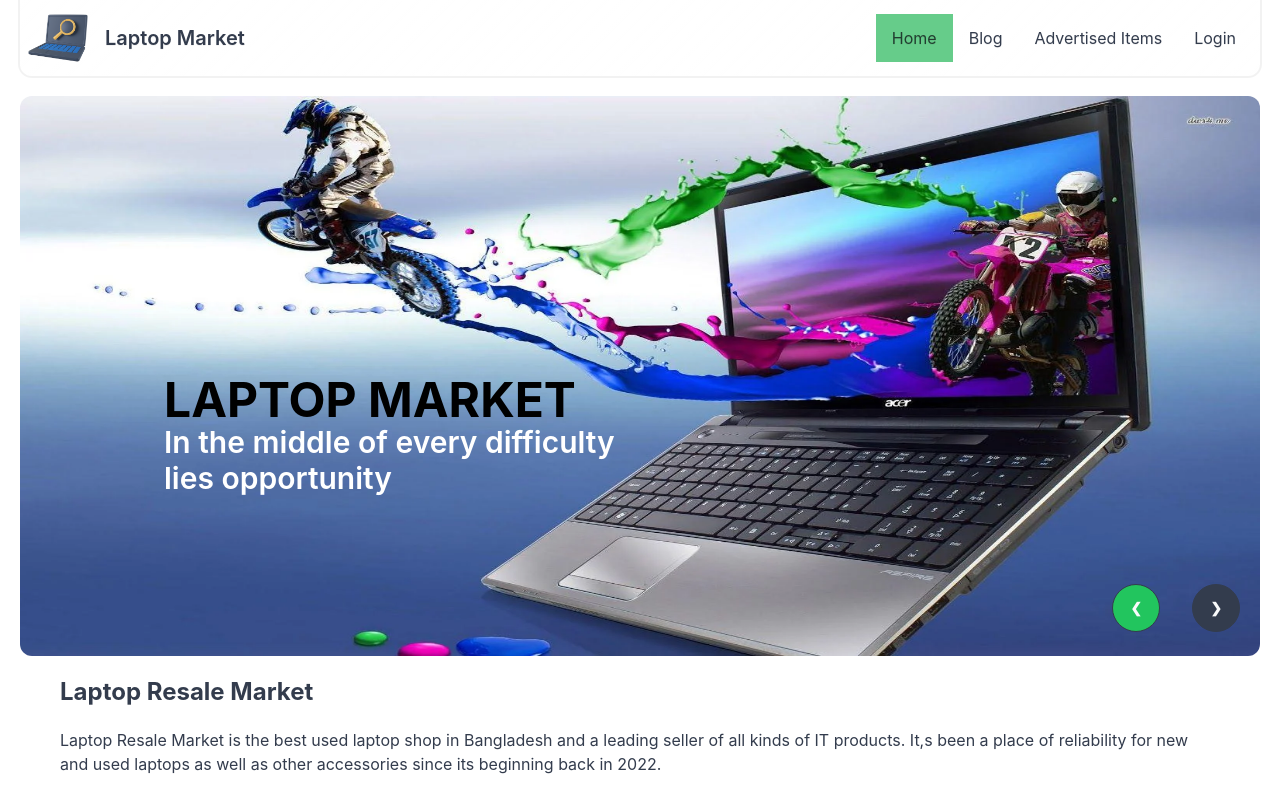
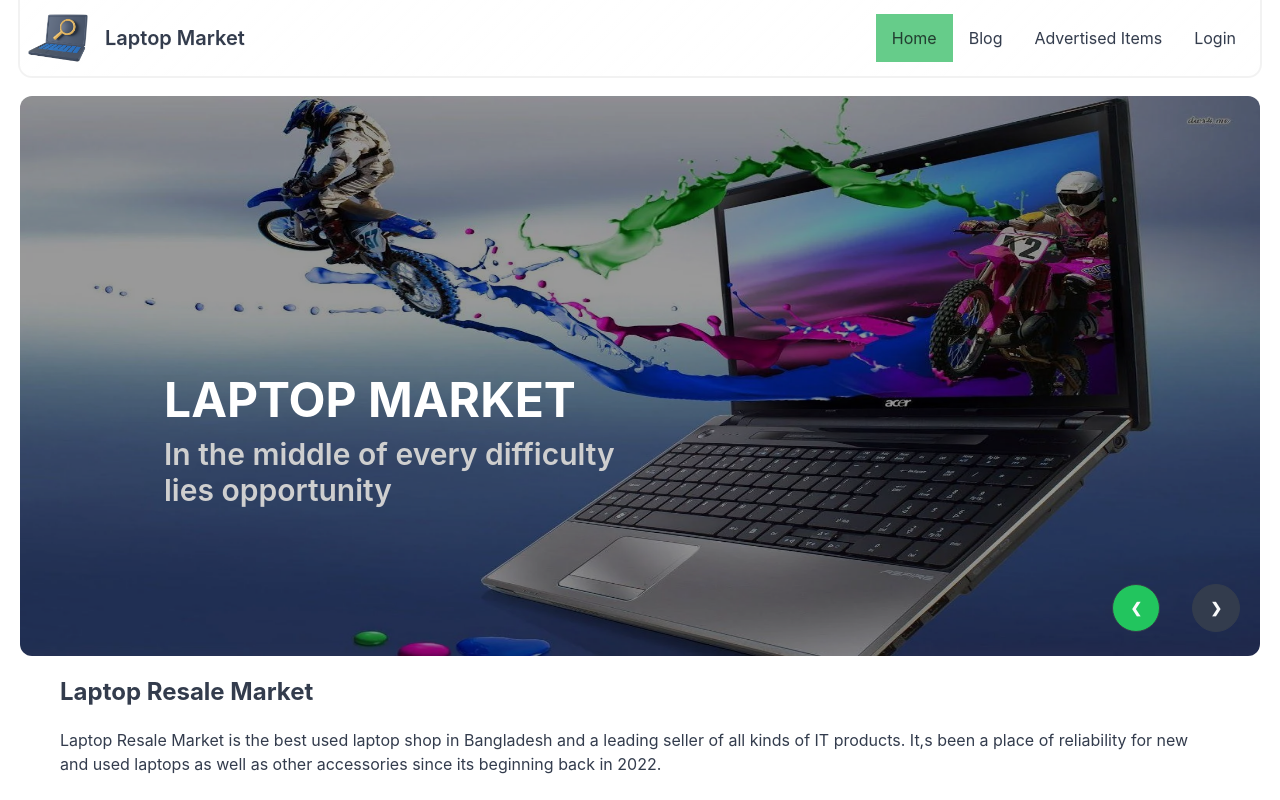
Before and after one commit to Mosharaf12/laptop-resale-client-12, a React (Create React App) app: page / in a window 1280 px wide. Shown: the top 800 px of the page. Built offline with nearby package versions, Linux system fonts and the light colour scheme; no server answers.

Commit message:
added the more function

```diff
--- /dev/null
+++ b/src/Pages/Home/Banner/Banner.css
@@ -0,0 +1,3 @@
+.bannerimg{
+    filter: brightness(60%);
+}
--- a/src/Pages/Home/Banner/Banner.js
+++ b/src/Pages/Home/Banner/Banner.js
@@ -2,35 +2,46 @@ import React from 'react';
 import banner1 from '../../../assests/images/banner/laptopbanner1.png'
 import banner2 from '../../../assests/images/banner/laptopbanner2.jpg'
 import banner3 from '../../../assests/images/banner/laptopbanner3.jpg'
+import './Banner.css'
 
 const Banner = () => {
     return (
         <div className='pt-24'>
           <div className="carousel w-full h-[560px] rounded-xl ">
   <div id="slide1" className="carousel-item relative w-full">
-    <img src={banner1} alt="" className="w-full" />
+    <img src={banner1} alt="" className="w-full bannerimg" />
     <div className="absolute flex justify-end transform -translate-y-1/2 left-5 right-5 bottom-0">
       <a href="#slide4" className="btn btn-circle bg-green-500 mr-8">❮</a>
       <a href="#slide2" className="btn btn-circle ">❯</a>
     </div>
-      <div className='absolute  left-36 top-1/2'>
-        <h2 className='text-5xl text-black font-bold'>LAPTOP MARKET</h2>
-        <p className='text-3xl text-white font-semibold'>In the middle of every difficulty <br /> lies opportunity</p>
+      <div className='absolute  left-3 md:left-36 top-1/2'>
+        <h2 className='text-5xl text-white font-bold'>LAPTOP MARKET</h2>
+        <p className='text-3xl text-base-300 mt-3 font-semibold'>In the middle of every difficulty <br /> lies opportunity</p>
 
     </div>
   </div>
   <div id="slide2" className="carousel-item relative w-full">
-    <img src={banner2} alt="" className="w-full" />
-    <div className="absolute flex justify-between transform -translate-y-1/2 left-5 right-5 top-1/2">
-      <a href="#slide1" className="btn btn-circle">❮</a>
-      <a href="#slide3" className="btn btn-circle">❯</a>
+    <img src={banner2} alt="" className="w-full bannerimg" />
+    <div className="absolute flex justify-end transform -translate-y-1/2 left-5 right-5 bottom-0">
+      <a href="#slide1" className="btn btn-circle bg-green-500 mr-8">❮</a>
+      <a href="#slide3" className="btn btn-circle ">❯</a>
+    </div>
+      <div className='absolute  left-3 md:left-36 top-1/2'>
+        <h2 className='text-5xl text-white font-bold'>LAPTOP MARKET</h2>
+        <p className='text-3xl text-white mt-3 font-semibold'>In the middle of every difficulty <br /> lies opportunity</p>
+
     </div>
   </div>
   <div id="slide3" className="carousel-item relative w-full">
-    <img src={banner3} alt="" className="w-full" />
-    <div className="absolute flex justify-between transform -translate-y-1/2 left-5 right-5 top-1/2">
-      <a href="#slide2" className="btn btn-circle">❮</a>
-      <a href="#slide1" className="btn btn-circle">❯</a>
+    <img src={banner3} alt="" className="w-full bannerimg" />
+    <div className="absolute flex justify-end transform -translate-y-1/2 left-5 right-5 bottom-0">
+      <a href="#slide2" className="btn btn-circle bg-green-500 mr-8">❮</a>
+      <a href="#slide1" className="btn btn-circle ">❯</a>
+    </div>
+      <div className='absolute left-3 md:left-36 top-1/2'>
+        <h2 className='text-5xl text-white font-bold'>LAPTOP MARKET</h2>
+        <p className='text-3xl text-white mt-3 font-semibold'>In the middle of every difficulty <br /> lies opportunity</p>
+
     </div>
   </div>
 
--- a/src/Pages/Login/Register/Register.js
+++ b/src/Pages/Login/Register/Register.js
@@ -94,7 +94,7 @@ const Register = () => {
 
 
     return (
-        <div className='flex justify-center items-center mb-12 mt-5'>
+        <div className='flex justify-center items-center py-24'>
         <div className='shadow-xl p-10'>
             <h3 className='text-3xl text-bold text-center'>Register Now!</h3>
             <form onSubmit={handleSubmitRegister}>
--- a/src/layout/LayoutDashboard.js
+++ b/src/layout/LayoutDashboard.js
@@ -14,6 +14,7 @@ const LayoutDashboard = () => {
   return (
     <div>
           <Header> </Header>
+      <div className="pt-24">
       <div className="drawer drawer-mobile">
         <input id="laptop-drawer" type="checkbox" className="drawer-toggle" />
         <div className="drawer-content">
@@ -42,6 +43,7 @@ const LayoutDashboard = () => {
           </ul>
         </div>
       </div>
+      </div>
 
     </div>
 
```
